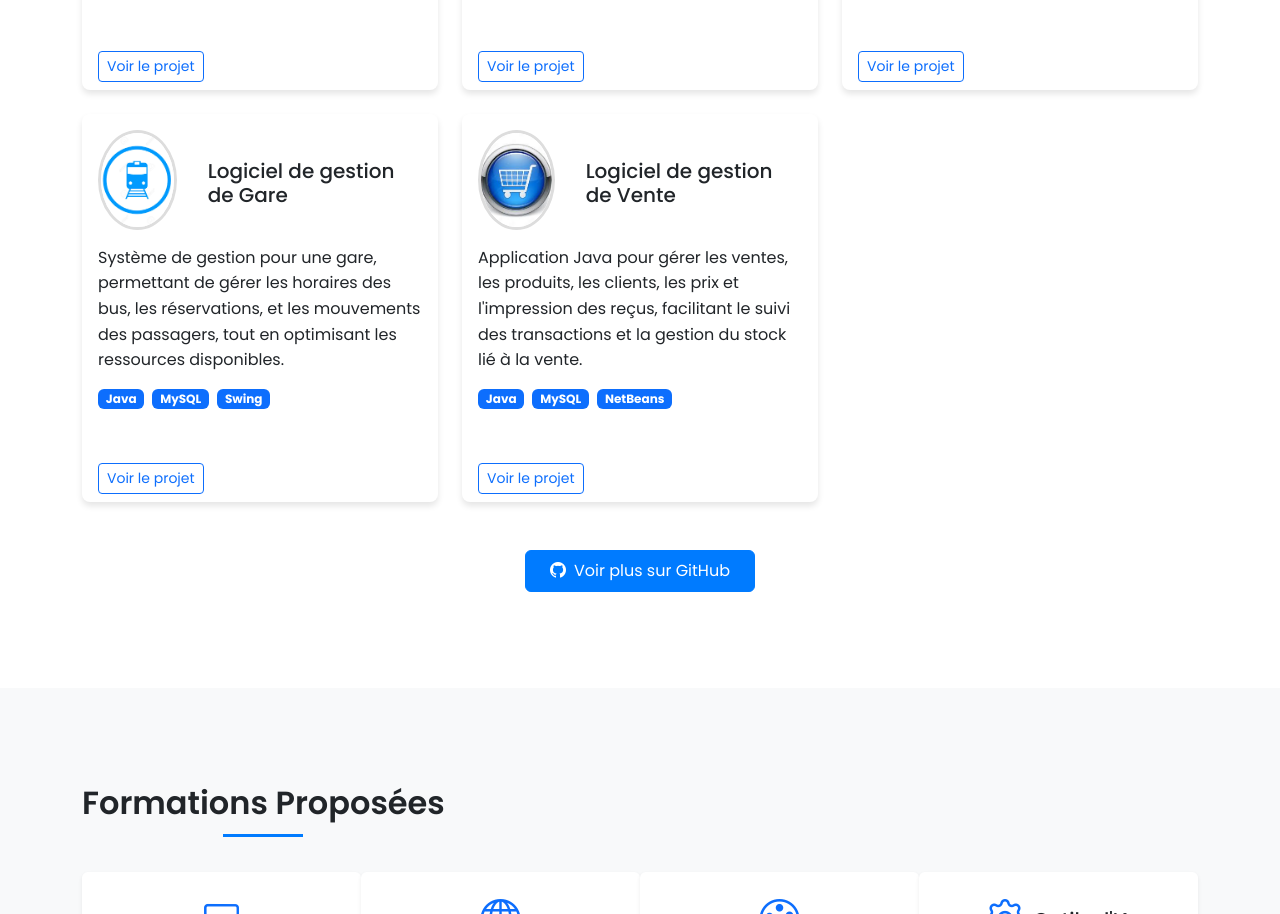
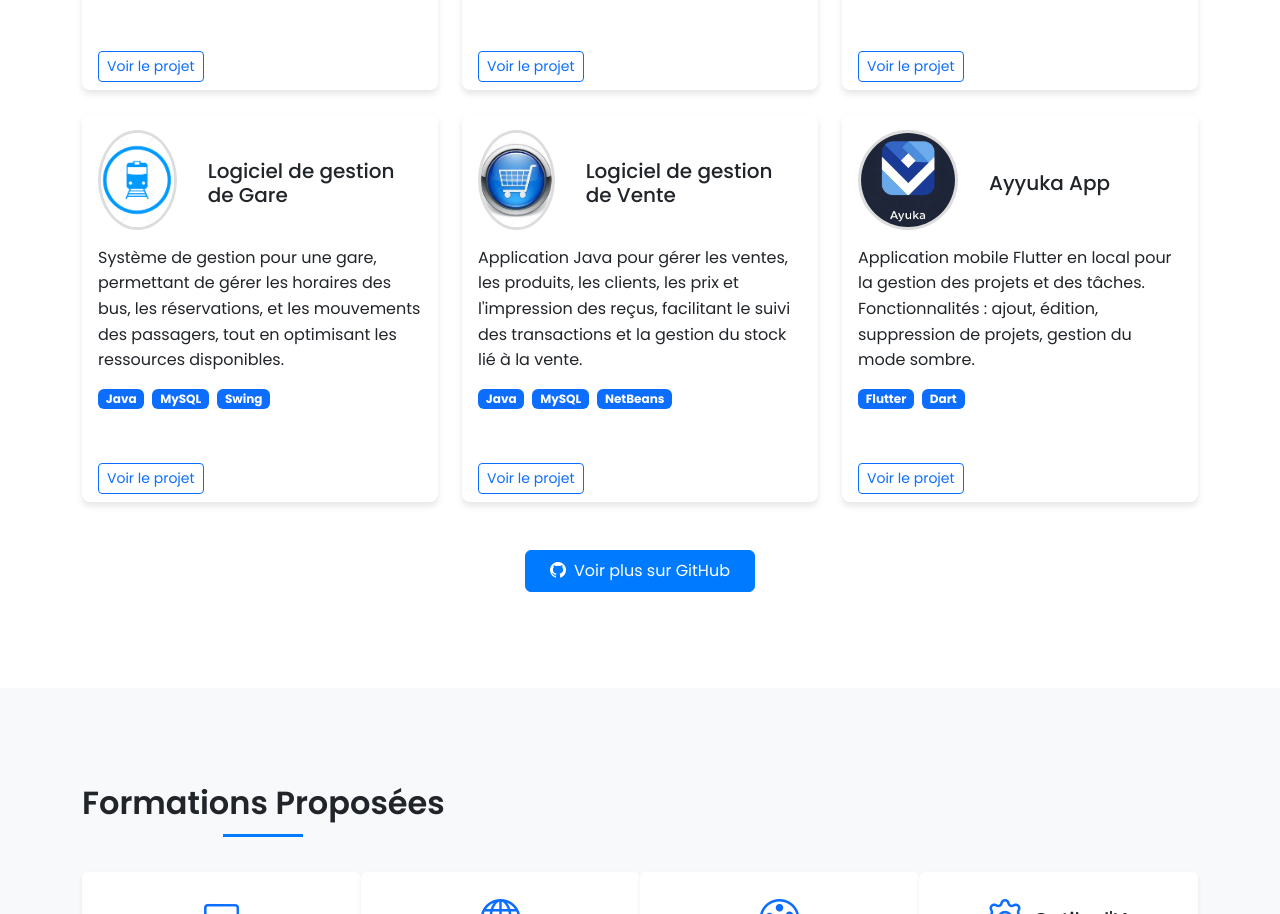
Before and after one commit to Mahamamane/portefolio, a plain HTML site: page index.html in a window 1280 px wide. Shown: the part 2627-3541 px from the top of the page. Drawn offline with nearby package versions, Linux system fonts and the light colour scheme.

Commit message:
mise à jour du portfolio

```diff
--- a/index.html
+++ b/index.html
@@ -615,7 +615,31 @@
           </div>
         </div>
       </div>
+
+      <!-- Nouveau projet : Ayyuka App -->
+      <div class="col-md-6 col-lg-4">
+        <div class="project-card card h-100">
+          <div class="card-body">
+            <div class="d-flex align-items-center">
+              <div class="project-img-container">
+                <img src="logo_Ayyuka.jpg" class="project-img" alt="Ayyuka App" loading="lazy">
+              </div>
+              <h3 class="h5 card-title ms-3">Ayyuka App</h3>
+            </div>
+            <p class="card-text">Application mobile Flutter en local pour la gestion des projets et des tâches. Fonctionnalités : ajout, édition, suppression de projets, gestion du mode sombre.</p>
+            <div class="d-flex flex-wrap gap-2">
+              <span class="badge bg-primary">Flutter</span>
+              <span class="badge bg-primary">Dart</span>
+
+            </div>
+          </div>
+          <div class="card-footer bg-transparent border-top-0">
+            <a href="#" class="btn btn-outline-primary btn-sm">Voir le projet</a>
+          </div>
+        </div>
+      </div>
     </div>
+
     <div class="text-center mt-5">
       <a href="#" class="btn btn-primary px-4 py-2">
         <i class="bi bi-github me-2"></i>Voir plus sur GitHub
@@ -623,6 +647,7 @@
     </div>
   </div>
 </section>
+
 
 <style>
   .project-img-container {
```
Also changed, not shown: logo_Ayyuka.jpg (added).
